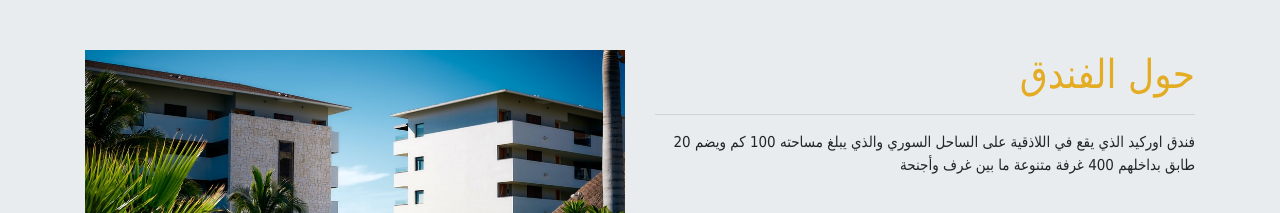
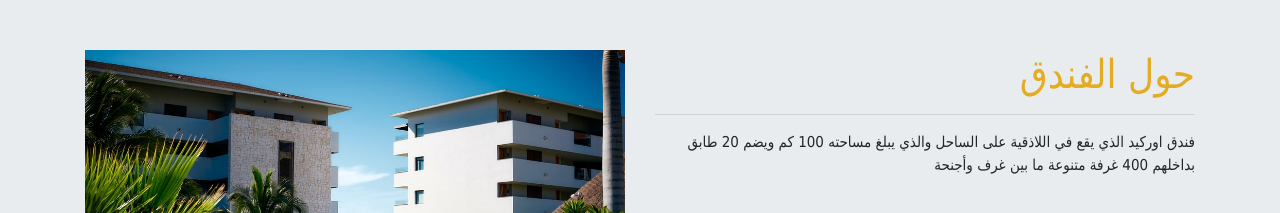
Before and after one commit to abdelrhmanAtef/Hotel-landScape, a plain HTML site: page index.html in a window 1280 px wide. Shown: the part 820-1033 px from the top of the page. Drawn offline with Linux system fonts and the light colour scheme.

Commit message:
Update index.html

```diff
--- a/index.html
+++ b/index.html
@@ -105,7 +105,7 @@
                         <h1>حول الفندق</h1>
                         <hr>
                         <p class="">
-                            فندق اوركيد الذي يقع في اللاذقية على الساحل السوري والذي يبلغ مساحته 100 كم ويضم 20 طابق
+                            فندق اوركيد الذي يقع في اللاذقية على الساحل والذي يبلغ مساحته 100 كم ويضم 20 طابق
                             بداخلهم 400 غرفة متنوعة ما بين غرف وأجنحة</p> <br />
                         <p>احجز غرفة من افضل الغرف في فندق اوركيد</p>
                         <button class="hotelbtn btn" id="hotelbtn">المزيد من المعلومات حول التصميم الدخلي</button>
```
